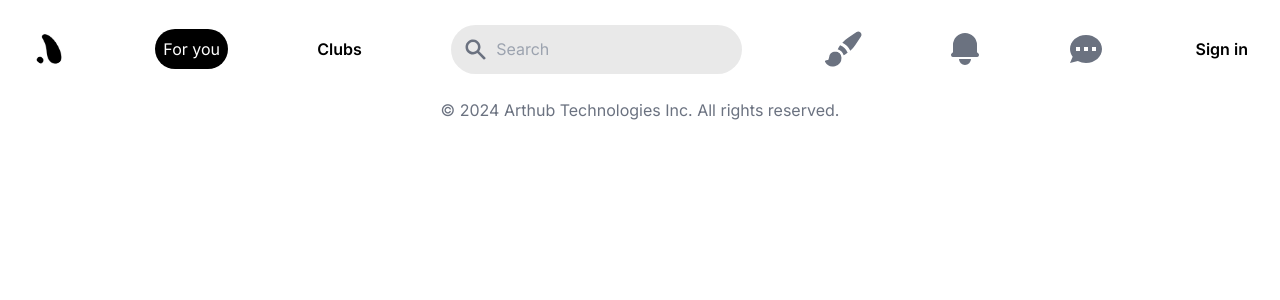
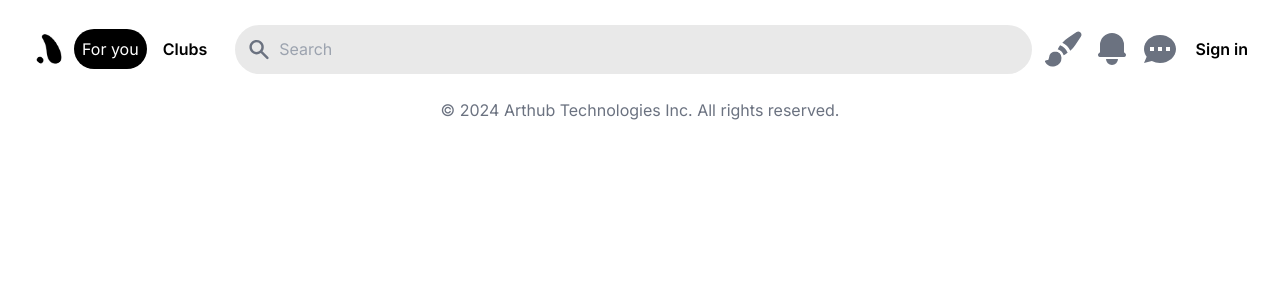
Before and after one commit to junhong-liao/arthub, a Next.js app in the folder arthub/: page / in a window 1280 px wide. Shown: the top 300 px of the page. Built offline with nearby package versions, Linux system fonts and the light colour scheme; no server answers.

Commit message:
adjusted Header searchbar

```diff
--- a/arthub/app/components/Header.tsx
+++ b/arthub/app/components/Header.tsx
@@ -2,47 +2,41 @@
 
 import React from 'react'
 import Image from 'next/image'
-import { useSession, signIn, signOut } from "next-auth/react"
-
+import { useSession, signIn } from "next-auth/react"
 import { HiSearch, HiBell, HiChat } from "react-icons/hi"
 import { HiPaintBrush } from 'react-icons/hi2'
-import { FaUser } from "react-icons/fa";
-
 
 function Header() {
   const { data: session } = useSession()
   console.log(session)
 
   return (
-    <div className='flex justify-between gap-3 md:gap-2 items-center p-6'>
+    <div className='flex justify-between items-center p-6'>
       <Image
         src='/arthub_logo.png' alt='arthub_logo'
         width={50} height={50}
         className='hover:bg-gray-300 p-2 rounded-full cursor-pointer'
       />
 
+      <div className='flex-grow flex items-center gap-2'>
         <button className='bg-black text-white p-2 rounded-full'>For you</button>
-        {/* <button className='bg-black text-white p-2 px-4 rounded-full'>Clubs</button> */}
         <button className='font-semibold p-2'>Clubs</button>
 
-        <div className='bg-[#e9e9e9] p-3 flex gap-2 items-center rounded-full'>
+        <div className='flex-grow bg-[#e9e9e9] p-3 flex items-center rounded-full mx-3'>
           <HiSearch className='text-[25px] text-gray-500'/>
           <input
             type='text' placeholder='Search'
-                className='bg-transparent outline-none'
+            className='bg-transparent outline-none ml-2 w-full'
           />
         </div>
+      </div>
+
+      <div className='flex gap-2 items-center'>
         <HiPaintBrush className='text-[40px] text-gray-500'/>
         <HiBell className='text-[40px] text-gray-500'/>
         <HiChat className='text-[40px] text-gray-500'/>
-        <button className='font-semibold p-2'
-        onClick={() => signIn()}>Sign in</button>
-        {/* <FaUser className='text-[40px] text-gray-500'/> */}
-        {/* <Image
-            src='/arthub_logo.png' alt='user_profile_picture'
-            width={50} height={50}
-            className='hover:bg-gray-300 p-2 rounded-full cursor-pointer'
-        /> */}
+        <button className='font-semibold p-2' onClick={() => signIn()}>Sign in</button>
+      </div>
     </div>
   )
 }
```
Lines whose indentation alone changed are shown as unchanged.
